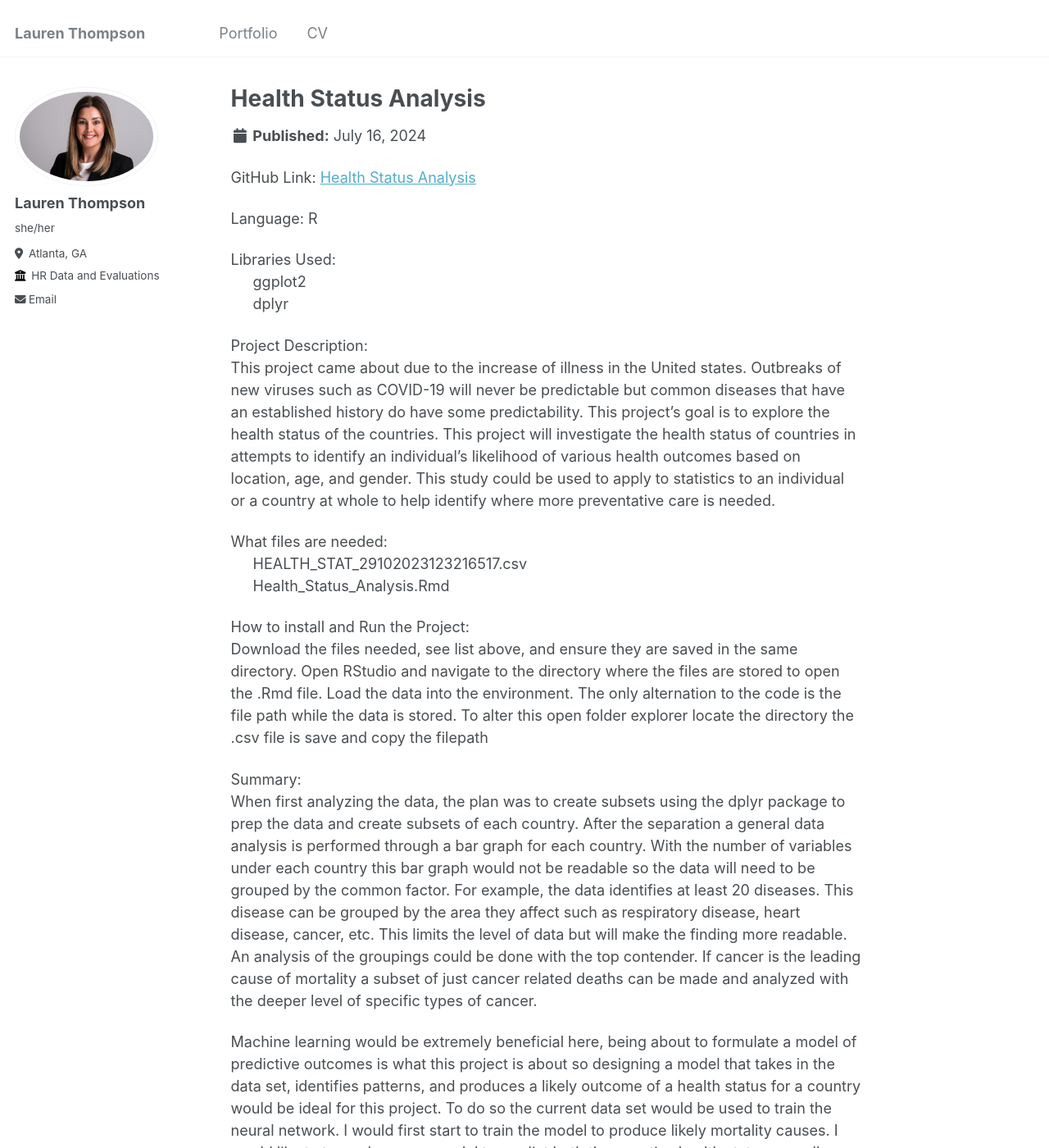
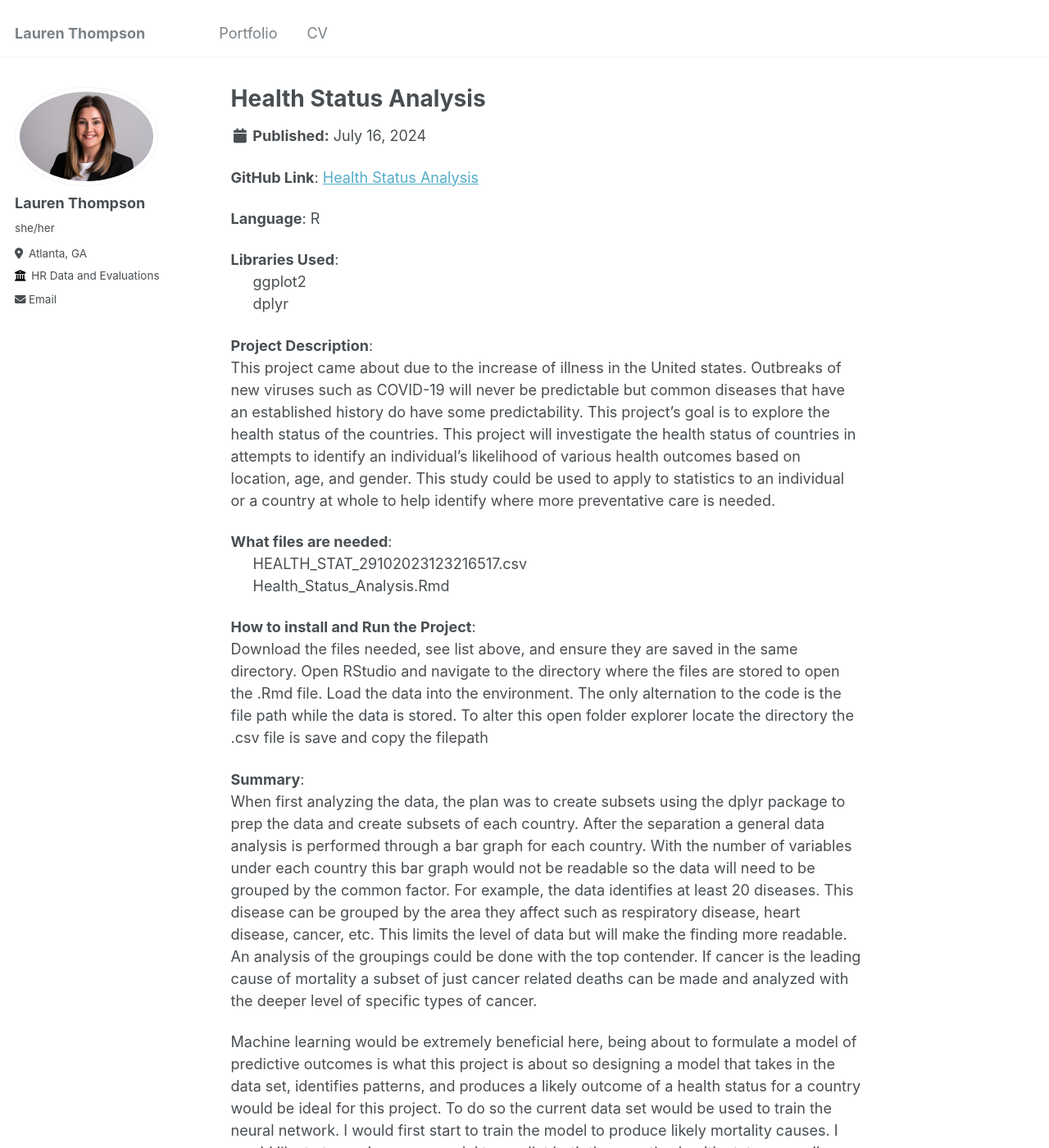
Before and after one commit to laurenthompson4477/Portfolio.github.io, a Jekyll site: the page built from _portfolio/Health_Status_Analysis.md, in a window 1280 px wide and 1400 px high. Shown: the whole window at 82% size. Built offline with Jekyll 4.4.1, drawn with Linux system fonts in a browser that asks for light colours; part of the change alters nothing that is shown.

```diff
--- a/_portfolio/Health_Status_Analysis.md
+++ b/_portfolio/Health_Status_Analysis.md
@@ -5,25 +5,25 @@ collection: portfolio
 ---
 
 
-GitHub Link: [Health Status Analysis](https://github.com/laurenthompson4477/laurenthompson4477.github.io/blob/main/Health_Status/Health_Status_Analysis.Rmd)
+**GitHub Link**: [Health Status Analysis](https://github.com/laurenthompson4477/laurenthompson4477.github.io/blob/main/Health_Status/Health_Status_Analysis.Rmd)
 
-Language: R
+**Language**: R
 
-Libraries Used: <br>
+**Libraries Used**: <br>
 &ensp;&ensp;&ensp;ggplot2 <br>
 &ensp;&ensp;&ensp;dplyr
 
-Project Description: <br>
+**Project Description**: <br>
 This project came about due to the increase of illness in the United states. Outbreaks of new viruses such as COVID-19 will never be predictable but common diseases that have an established history do have some predictability. This project’s goal is to explore the health status of the countries. This project will investigate the health status of countries in attempts to identify an individual’s likelihood of various health outcomes based on location, age, and gender. This study could be used to apply to statistics to an individual or a country at whole to help identify where more preventative care is needed.
 
-What files are needed:<br>
+**What files are needed**:<br>
 &ensp;&ensp;&ensp;HEALTH_STAT_29102023123216517.csv<br>
 &ensp;&ensp;&ensp;Health_Status_Analysis.Rmd
 
-How to install and Run the Project:<br>
+**How to install and Run the Project**:<br>
 Download the files needed, see list above, and ensure they are saved in the same directory. Open RStudio and navigate to the directory where the files are stored to open the .Rmd file. Load the data into the environment. The only alternation to the code is the file path while the data is stored. To alter this open folder explorer locate the directory the .csv file is save and copy the filepath
 
-Summary:<br>
+**Summary**:<br>
 When first analyzing the data, the plan was to create subsets using the dplyr package to prep the data and create subsets of each country. After the separation a general data analysis is performed through a bar graph for each country. With the number of variables under each country this bar graph would not be readable so the data will need to be grouped by the common factor. For example, the data identifies at least 20 diseases. This disease can be grouped by the area they affect such as respiratory disease, heart disease, cancer, etc. This limits the level of data but will make the finding more readable. An analysis of the groupings could be done with the top contender. If cancer is the leading cause of mortality a subset of just cancer related deaths can be made and analyzed with the deeper level of specific types of cancer.
 
 Machine learning would be extremely beneficial here, being about to formulate a model of predictive outcomes is what this project is about so designing a model that takes in the data set, identifies patterns, and produces a likely outcome of a health status for a country would be ideal for this project. To do so the current data set would be used to train the neural network. I would first start to train the model to produce likely mortality causes. I would like to try and use one model to predict both the counties health status as well as an individual’s health status however do to the complexity of humans (moving to other countries, family medical history, etc.) I think a separate model is appropriate.
```
